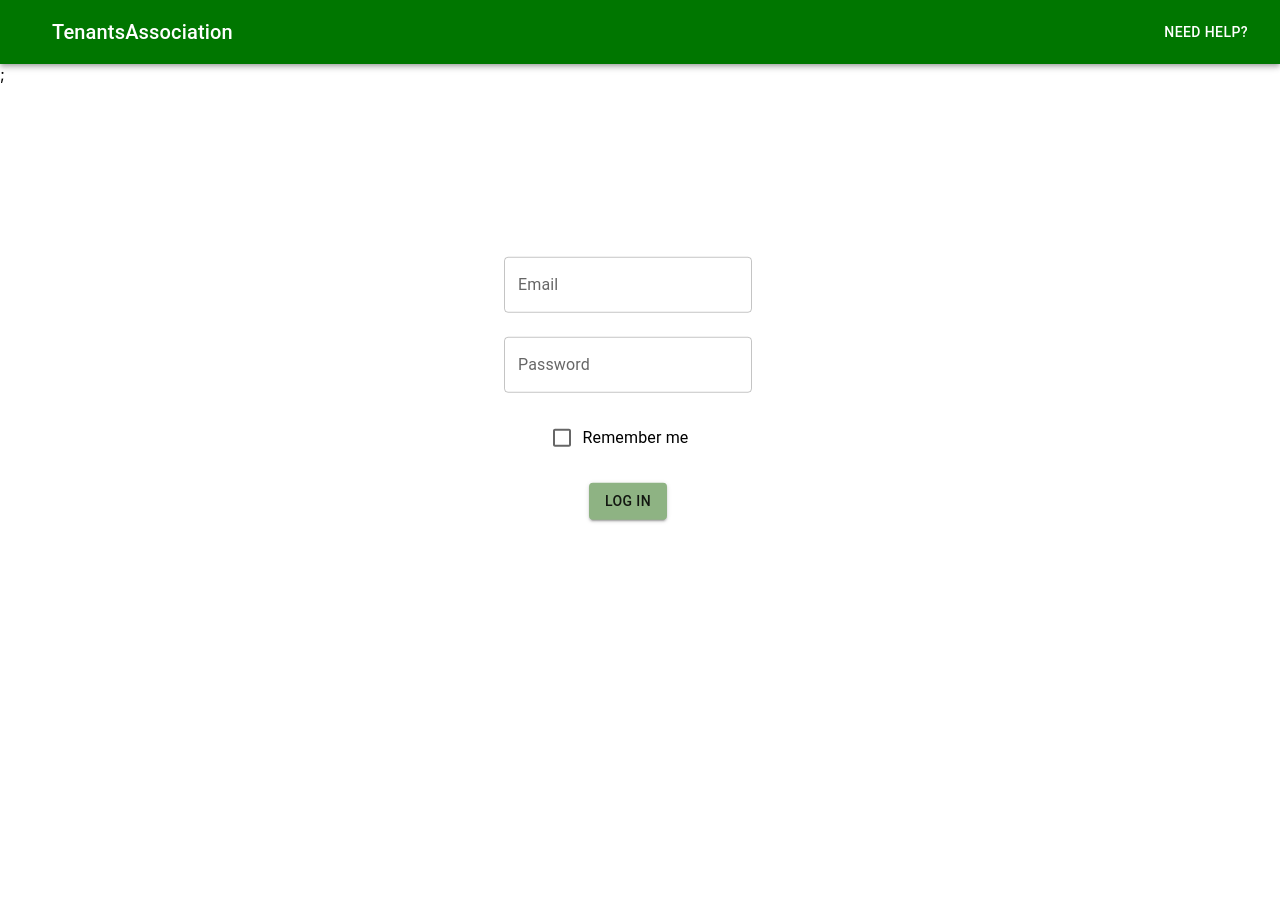
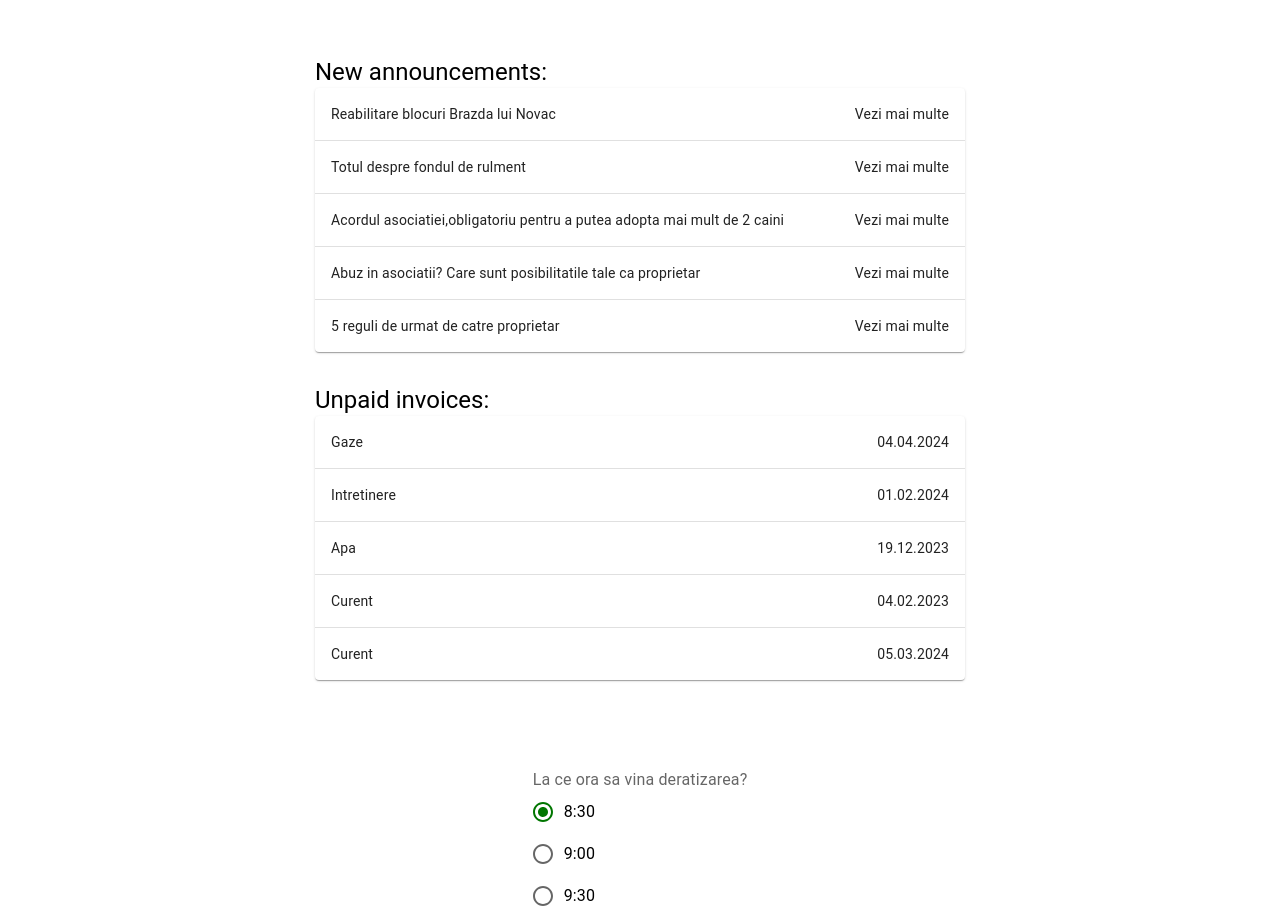
Before and after one commit to ghandra12/TenantsAssociation, a React (Create React App) app in the folder tenants-association-fe/: page / in a window 1280 px wide. Before the commit the page ends 800 px from the top, so only its background shows below. Built offline with nearby package versions, Linux system fonts and the light colour scheme.

Commit message:
created tenant homepage interface

```diff
--- a/tenants-association-fe/src/App.js
+++ b/tenants-association-fe/src/App.js
@@ -1,5 +1,5 @@
 import "./App.css";
-import LoginPage from "./LoginPage/LoginPage";
+import TenantHomepage from "./TenantHomepage/TenantHomepage";
 import { createTheme, ThemeProvider } from "@mui/material/styles";
 const theme = createTheme({
   palette: {
@@ -14,7 +14,7 @@ const theme = createTheme({
 function App() {
   return (
     <ThemeProvider theme={theme}>
-      <LoginPage></LoginPage>;
+     <TenantHomepage></TenantHomepage>
     </ThemeProvider>
   );
 }
--- /dev/null
+++ b/tenants-association-fe/src/TenantHomepage/TenantHomepage.js
@@ -0,0 +1,126 @@
+import * as React from 'react';
+import Table from '@mui/material/Table';
+import TableBody from '@mui/material/TableBody';
+import TableCell from '@mui/material/TableCell';
+import TableContainer from '@mui/material/TableContainer';
+import TableRow from '@mui/material/TableRow';
+import Paper from '@mui/material/Paper';
+import Box from '@mui/material/Box';
+import Grid from '@mui/material/Grid';
+import Typography from '@mui/material/Typography';
+import Radio from '@mui/material/Radio';
+import RadioGroup from '@mui/material/RadioGroup';
+import FormControlLabel from '@mui/material/FormControlLabel';
+import FormControl from '@mui/material/FormControl';
+import FormLabel from '@mui/material/FormLabel';
+const TenantHomepage=()=>{
+
+
+    function createData(name,date) {
+      return { name, date };
+    }
+
+    const rows = [
+      createData('Reabilitare blocuri Brazda lui Novac', "Vezi mai multe"),
+      createData('Totul despre fondul de rulment', "Vezi mai multe"),
+      createData('Acordul asociatiei,obligatoriu pentru a putea adopta mai mult de 2 caini', "Vezi mai multe"),
+      createData('Abuz in asociatii? Care sunt posibilitatile tale ca proprietar', "Vezi mai multe"),
+      createData('5 reguli de urmat de catre proprietar', "Vezi mai multe"),
+    ];
+    const rows2 = [
+        createData('Gaze', "04.04.2024"),
+        createData('Intretinere', "01.02.2024"),
+        createData('Apa', "19.12.2023"),
+        createData('Curent', "04.02.2023"),
+        createData('Curent', "05.03.2024"),
+      ];
+      return (
+        <Box sx={{ flexGrow: 1, mt:7 }}>
+        <Grid
+  container
+  direction="row"
+  justifyContent="center"
+  alignItems="center"
+   spacing={4}>
+        <Grid item>
+        <Typography
+          sx={{ flex: '1 1 100%' }}
+          variant="h5"
+          id="tableTitle"
+          component="div"
+        >
+         New announcements:
+        </Typography>
+        <TableContainer component={Paper}>
+          <Table sx={{ minWidth: 650 }} aria-label="simple table">
+            <TableBody>
+              {rows.map((row) => (
+                <TableRow
+                  key={row.name}
+                  sx={{ '&:last-child td, &:last-child th': { border: 0 } }}
+                >
+                  <TableCell component="th" scope="row">
+                    {row.name}
+                  </TableCell>
+                  <TableCell align="right">{row.date}</TableCell>
+                </TableRow>
+              ))}
+            </TableBody>
+          </Table>
+        </TableContainer>
+        </Grid>
+        <Grid item>
+        <Typography
+          sx={{ flex: '1 1 100%' }}
+          variant="h5"
+          id="tableTitle"
+          component="div"
+        >
+       Unpaid invoices:
+        </Typography>
+        <TableContainer component={Paper}>
+          <Table sx={{ minWidth: 650 }} aria-label="simple table">
+
+            <TableBody>
+              {rows2.map((row) => (
+                <TableRow
+                  key={row.name}
+                  sx={{ '&:last-child td, &:last-child th': { border: 0 } }}
+                >
+                  <TableCell component="th" scope="row">
+                    {row.name}
+                  </TableCell>
+                  <TableCell align="right">{row.date}</TableCell>
+                </TableRow>
+              ))}
+            </TableBody>
+          </Table>
+        </TableContainer>
+        </Grid>
+        </Grid>
+        <Grid   container
+  direction="row"
+  justifyContent="center"
+  alignItems="center"
+   spacing={4}
+   sx={{ mt:7 }}>
+    <Grid item>
+    <FormControl>
+      <FormLabel id="demo-radio-buttons-group-label">La ce ora sa vina deratizarea?</FormLabel>
+      <RadioGroup
+        aria-labelledby="demo-radio-buttons-group-label"
+        defaultValue="female"
+        name="radio-buttons-group"
+      >
+        <FormControlLabel value="female" control={<Radio />} label="8:30" />
+        <FormControlLabel value="male" control={<Radio />} label="9:00" />
+        <FormControlLabel value="other" control={<Radio />} label="9:30" />
+      </RadioGroup>
+    </FormControl>
+    </Grid>
+        </Grid>
+        </Box>
+      );
+    }
+
+export default TenantHomepage;
```
Also changed, not shown: 1 other file (tests, documents, lock files or other folders).
